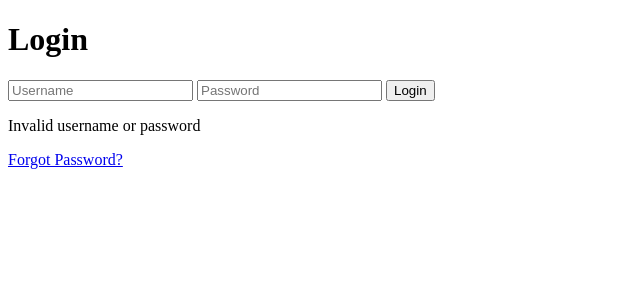
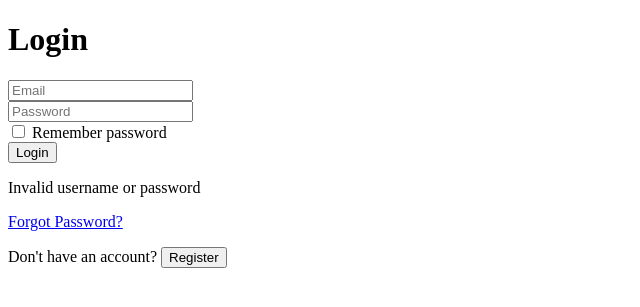
Before and after one commit to ndimitrokalis/Agile-Development-Assignment, a Flask app: page /login in a window 1280 px wide. Shown: the top 307 px of the page, without its empty margins (0-640 px from the left). Run offline with Flask 3, Linux system fonts and the light colour scheme; parts of the project's set-up code (start-up, migrations or seed data) failed here and were passed over.

Commit message:
Update login.html

```diff
--- a/templates/login.html
+++ b/templates/login.html
@@ -2,18 +2,30 @@
 <html lang="en">
 <head>
     <meta charset="UTF-8">
+    <meta http-equiv="X-UA-Compatible" content="IE=edge">
     <meta name="viewport" content="width=device-width, initial-scale=1.0">
     <title>Login</title>
 </head>
 <body>
+    <div class="login-box">
         <h1>Login</h1>
-
         <form method="post" action="/login">
-        <input type="text" name="username" placeholder="Username" required />
-        <input type="password" name="password" placeholder="Password" required />
+            <div class="input-box">
+                <input type="text" name="email" class="input-field" placeholder="Email" autocomplete="off" required>
+            </div>
+            <div class="input-box">
+                <input type="password" name="password" class="input-field" placeholder="Password" autocomplete="off" required>
+            </div>
+            <div class="forgot">
+                <section>
+                    <input type="checkbox" id="check">
+                    <label for="check">Remember password</label>
+                </section>
+            </div>
+            <div class="input-submit">
                 <button type="submit">Login</button>
+            </div>
         </form>
-
 
         <div id="error-message">
             <p>Invalid username or password</p>
@@ -23,5 +35,9 @@
             <a href="/forgot-password">Forgot Password?</a>
         </div>
 
+        <div class="sign-up-link">
+            <p>Don't have an account? <a href="./Register.html"><button>Register</button></a></p>
+        </div>
+    </div>
 </body>
 </html>
```
Lines whose indentation alone changed are shown as unchanged.
